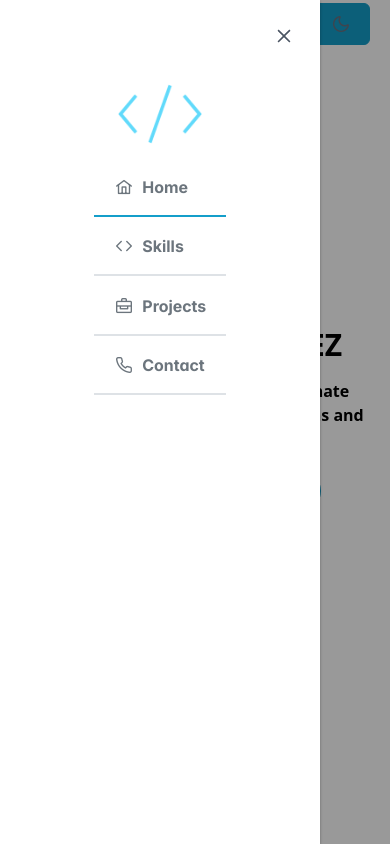
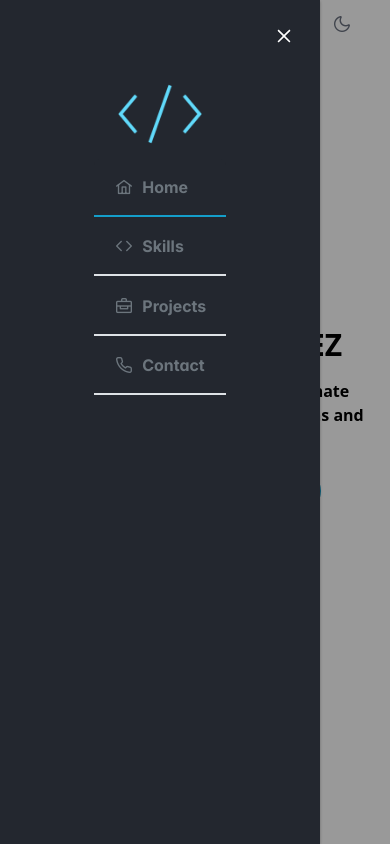
Before and after one commit to Rzva03/portfolio, a React app: page / in a window 390 px wide. Both pictures are taken after a click on the button 44 px from the left and 24 px from the top of the page. Built offline with nearby package versions, Linux system fonts and the light colour scheme.

Commit message:
fix: update styles

```diff
--- a/src/components/MenuMobile/menuMobile.js
+++ b/src/components/MenuMobile/menuMobile.js
@@ -4,20 +4,28 @@ import MenuContent from '../MenuContent/menuContent';
 import { Button } from 'primereact/button';
 import useMenuMobile from './useMenuMobile';
 import ToggleTheme from '../ToggleTheme/toggleTheme';
-// eslint-disable-next-line no-unused-vars
 import defaultStyles from './menuMobile.module.css';
 
 const MenuMobile = (props) => {
     const {
+        isLightTheme,
         isMenuMobileVisible,
         setIsMenuMobileVisible
     } = useMenuMobile();
     return (
         <div className='menuMobile flex justify-between'>
-            <Sidebar visible={isMenuMobileVisible} onHide={() => setIsMenuMobileVisible(false)}>
-                <MenuContent {...props} />
+            <Sidebar
+                visible={isMenuMobileVisible}
+                onHide={() => setIsMenuMobileVisible(false)}
+                className={`${isLightTheme ? 'lightTheme' : 'darkTheme'}`}
+            >
+                <MenuContent {...props} setIsMenuMobileVisible={setIsMenuMobileVisible}/>
             </Sidebar>
-            <Button icon="pi pi-bars" className="p-button-rounded p-button-text flex justify-start" onClick={() => setIsMenuMobileVisible(true)} />
+            <Button
+                icon="pi pi-bars"
+                className={`p-button-rounded p-button-text flex justify-start ${isLightTheme ? defaultStyles.menuLight : defaultStyles.menuDark}`}
+                onClick={() => setIsMenuMobileVisible(true)}
+            />
             <ToggleTheme />
         </div>
     )
--- a/src/components/MenuMobile/menuMobile.module.css
+++ b/src/components/MenuMobile/menuMobile.module.css
@@ -1,5 +1,17 @@
-:global(.menuMobile .p-button-rounded) {
+:global(.menuMobile .p-button) {
     background: transparent;
     border: 0;
-    color: black;
 }
+
+:global(.menuMobile .p-button:enabled:hover), :global(.menuMobile .p-button:focus) {
+    background: transparent !important;
+    box-shadow: none !important;
+}
+
+.menuDark {
+    color: white !important;
+}
+
+.menuLight, .menuLight:hover {
+    color: #6c757d !important;
+}
```
